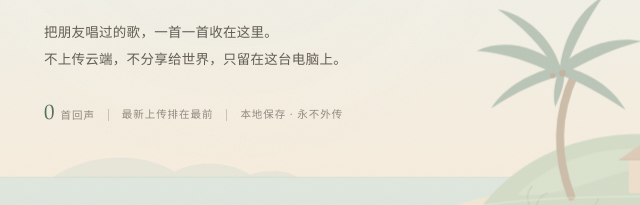
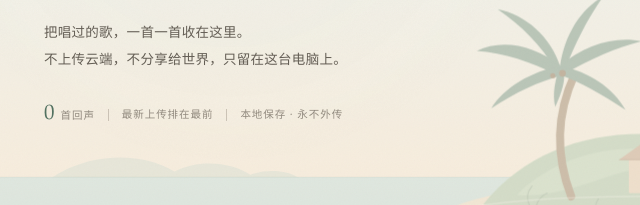
Before and after one commit to GarvenJingX/isle-of-echoes, a website with bundled scripts: page public/index.html in a window 1280 px wide. Shown: the part 338-543 px from the top of the page, 0-640 px from the left. Built offline with nearby package versions, Linux system fonts and the light colour scheme; files whose address does not match are found by name.

Commit message:
文案调整：首页与 README 改为「把唱过的歌」；README 增加界面预览截图

```diff
--- a/public/index.html
+++ b/public/index.html
@@ -271,7 +271,7 @@
             that linger.
           </h1>
           <p class="hero-lede">
-            把朋友唱过的歌，一首一首收在这里。<br />
+            把唱过的歌，一首一首收在这里。<br />
             不上传云端，不分享给世界，只留在这台电脑上。
           </p>
           <div class="hero-meta">
```
Also changed, not shown: README.md, 2 other files.
